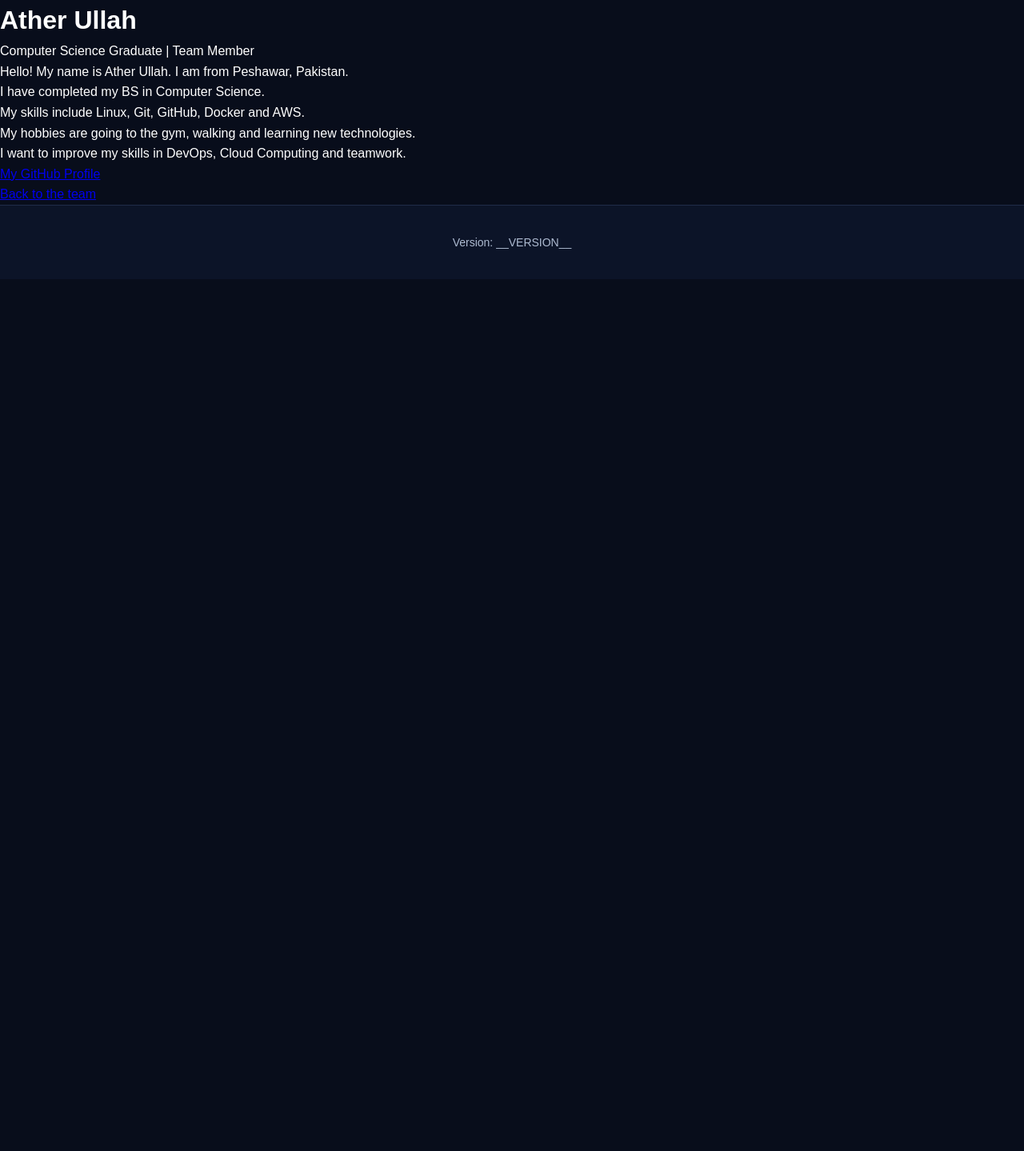
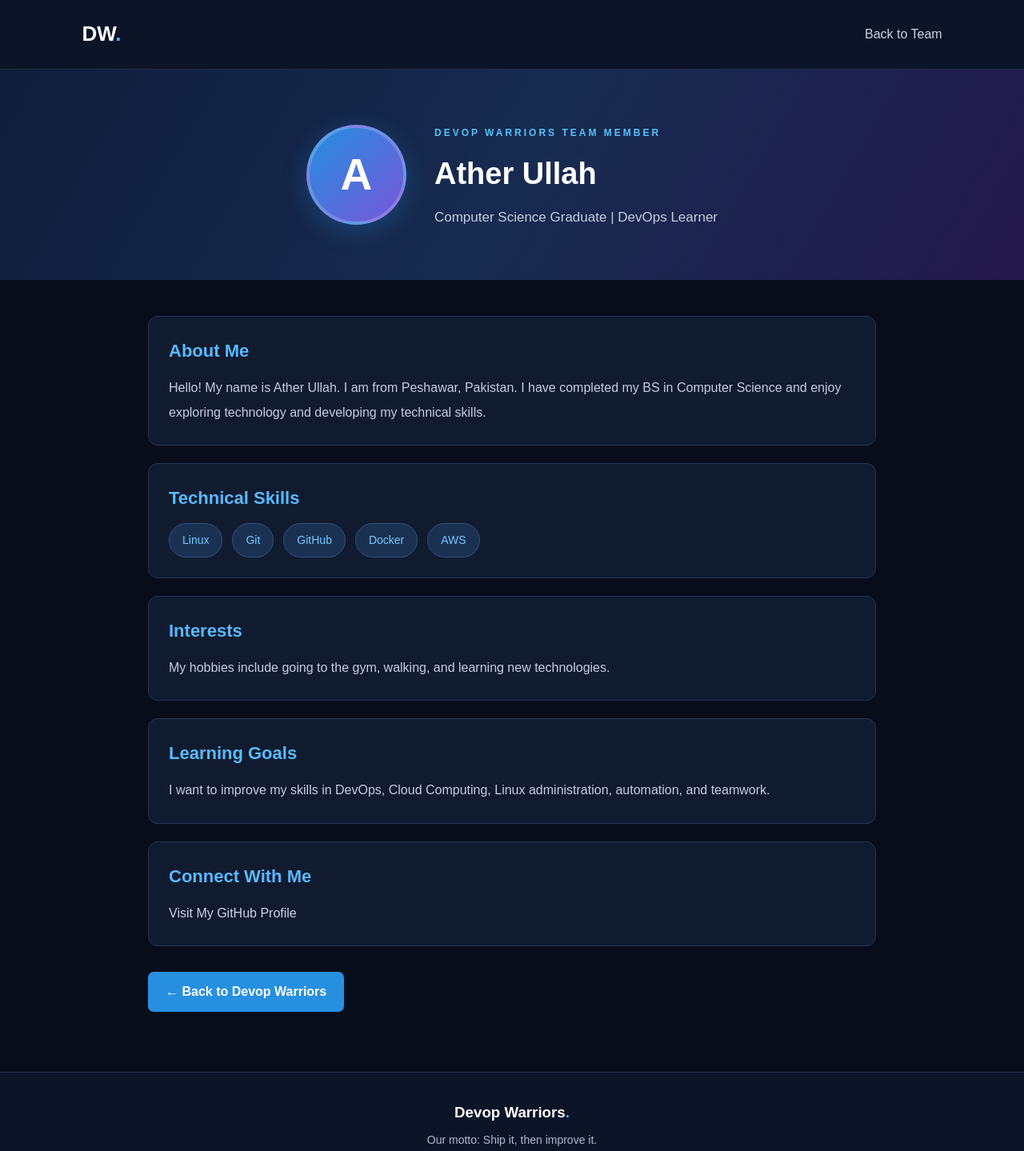
Before and after one commit to atherullah/shipit-falcon, a plain HTML site: page site/members/atherullah.html in a window 1280 px wide. Shown: the top 1439 px of the page at 80% size. Before the commit the page ends 800 px from the top, so only its background shows below. Drawn offline with Linux system fonts and the light colour scheme.

Commit message:
DEVOPS: Update Ather profile and homepage link

```diff
--- a/site/members/atherullah.html
+++ b/site/members/atherullah.html
@@ -2,34 +2,82 @@
 <html lang="en">
 <head>
   <meta charset="UTF-8">
-  <title>Ather Ullah</title>
+  <meta name="viewport" content="width=device-width, initial-scale=1.0">
+  <title>Ather Ullah | Devop Warriors</title>
   <link rel="stylesheet" href="../style.css">
 </head>
 <body>
-  <header>
-    <h1>Ather Ullah</h1>
-    <p>Computer Science Graduate | Team Member</p>
+
+  <nav class="navbar">
+    <div class="logo">DW<span>.</span></div>
+    <a href="../index.html" class="nav-link">Back to Team</a>
+  </nav>
+
+  <header class="profile-hero">
+    <div class="profile-avatar">A</div>
+    <div>
+      <span class="tag">DEVOP WARRIORS TEAM MEMBER</span>
+      <h1>Ather Ullah</h1>
+      <p>Computer Science Graduate | DevOps Learner</p>
+    </div>
   </header>
 
-  <main>
-    <p>Hello! My name is Ather Ullah. I am from Peshawar, Pakistan.</p>
+  <main class="profile-container">
 
-    <p>I have completed my BS in Computer Science.</p>
+    <section class="profile-box">
+      <h2>About Me</h2>
+      <p>
+        Hello! My name is Ather Ullah. I am from Peshawar, Pakistan.
+        I have completed my BS in Computer Science and enjoy
+        exploring technology and developing my technical skills.
+      </p>
+    </section>
 
-    <p>My skills include Linux, Git, GitHub, Docker and AWS.</p>
+    <section class="profile-box">
+      <h2>Technical Skills</h2>
+      <div class="skill-list">
+        <span>Linux</span>
+        <span>Git</span>
+        <span>GitHub</span>
+        <span>Docker</span>
+        <span>AWS</span>
+      </div>
+    </section>
 
-    <p>My hobbies are going to the gym, walking and learning new technologies.</p>
+    <section class="profile-box">
+      <h2>Interests</h2>
+      <p>
+        My hobbies include going to the gym, walking,
+        and learning new technologies.
+      </p>
+    </section>
 
-    <p>I want to improve my skills in DevOps, Cloud Computing and teamwork.</p>
+    <section class="profile-box">
+      <h2>Learning Goals</h2>
+      <p>
+        I want to improve my skills in DevOps, Cloud Computing,
+        Linux administration, automation, and teamwork.
+      </p>
+    </section>
 
-    <p>
-      <a href="https://github.com/atherullah">My GitHub Profile</a>
-    </p>
+    <section class="profile-box">
+      <h2>Connect With Me</h2>
+      <p>
+        <a href="https://github.com/atherullah" target="_blank" rel="noopener noreferrer" class="nav-link">
+          Visit My GitHub Profile
+        </a>
+      </p>
+    </section>
 
-    <p><a href="../index.html">Back to the team</a></p>
+    <a href="../index.html" class="back-button">← Back to Devop Warriors</a>
+
   </main>
 
   <footer>
-    <p>Version: __VERSION__</p>
+    <h3>Devop Warriors<span>.</span></h3>
+    <p>Our motto: Ship it, then improve it.</p>
+    <p class="version">Version: __VERSION__</p>
   </footer>
+
 </body>
+</html>
```
Also changed, not shown: site/index.html (+1 -1 lines).
